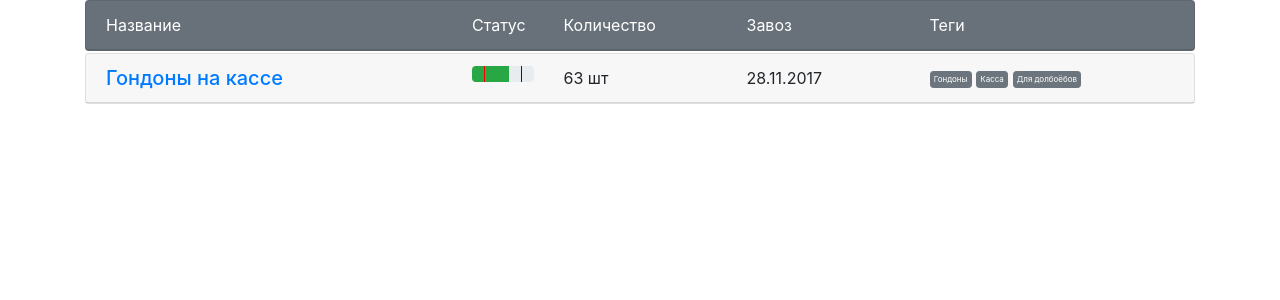
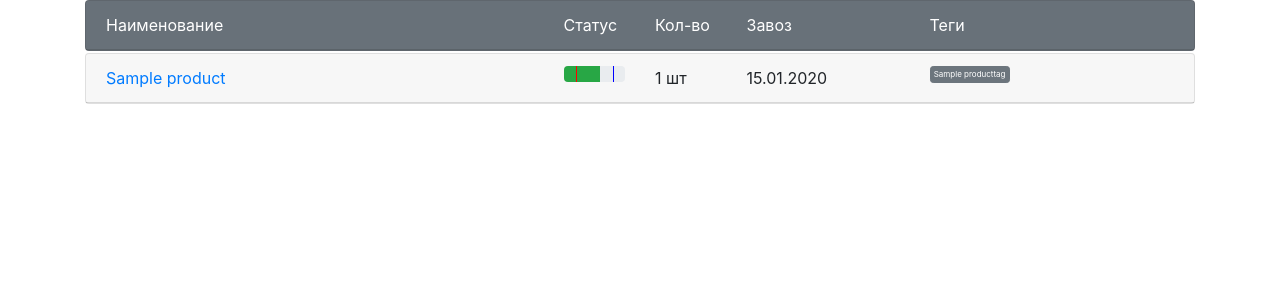
Before and after one commit to trukanduk/evotor_hackathon, a Django app: page /shop/products/ in a window 1280 px wide. Shown: the part 72-372 px from the top of the page. Run offline with Django 3.2, Linux system fonts and the light colour scheme; tables that the repository leaves empty hold one stand-in row (values such as "Sample post"); style sheets or scripts are compiled from the project's sources; some libraries are stand-ins or nearby versions.

Commit message:
real data for products

```diff
--- a/evotor/shop/templates/shop/products.html
+++ b/evotor/shop/templates/shop/products.html
@@ -9,14 +9,14 @@
   <div class="card text-white bg-secondary product-items-header">
     <div class="card-header product-items-header-header" role="tab" id="product-items-header-header">
       <div class="row">
-        <div class="col-4">
-          Название
+        <div class="col-5">
+          Наименование
         </div>
         <div class="col-1">
           Статус
         </div>
-        <div class="col-2">
-          Количество
+        <div class="col-1">
+          Кол-во
         </div>
         <div class="col-2">
           Завоз
@@ -32,12 +32,10 @@
     <div class="card product-item">
       <div class="card-header product-header" role="tab" id="product-{{forloop.counter0}}-header">
         <div class="row">
-          <div class="col-4">
-            <h5 class="mb-0">
-              <a data-toggle="collapse" href="#product-{{forloop.counter0}}-body" aria-expanded="true" aria-controls="product-{{forloop.counter0}}-body">
-                Гондоны на кассе
-              </a>
-            </h5>
+          <div class="col-5">
+            <a data-toggle="collapse" href="#product-{{forloop.counter0}}-body" aria-expanded="true" aria-controls="product-{{forloop.counter0}}-body">
+              {{product.title}}
+            </a>
           </div>
           <div class="col-1">
             <div class="progress status-progress">
@@ -46,22 +44,18 @@
               <div class="progress-bar bg-success" role="progressbar" style="width: 60%;" aria-valuenow="60" aria-valuemin="0" aria-valuemax="100" title="20 / 63 / 80"></div>
             </div>
           </div>
-          <div class="col-2">
-            63 шт
+          <div class="col-1 product-count product-{{forloop.counter0}}-count">
+            {{product.count}} шт
           </div>
-          <div class="col-2">
-            28.11.2017
+          <div class="col-2 product-delivery_date product-{{forloop.counter0}}-delivery_date">
+            {{product.delivery_date|date:"d.m.Y"}}
           </div>
-          <div class="col-3">
-            <button role="button" class="btn btn-secondary btn-sm tag-button">
-              Гондоны
-            </button>
-            <button role="button" class="btn btn-secondary btn-sm tag-button">
-              Касса
-            </button>
-            <button role="button" class="btn btn-secondary btn-sm tag-button">
-              Для долбоёбов
-            </button>
+          <div class="col-3 product-tags product-{{forloop.counter0}}-tags">
+            {% for tag in product.tags %}
+              <button role="button" class="btn btn-secondary btn-sm tag-button">
+                {{tag}}
+              </button>
+            {% endfor %}
           </div>
         </div>
       </div>
```
